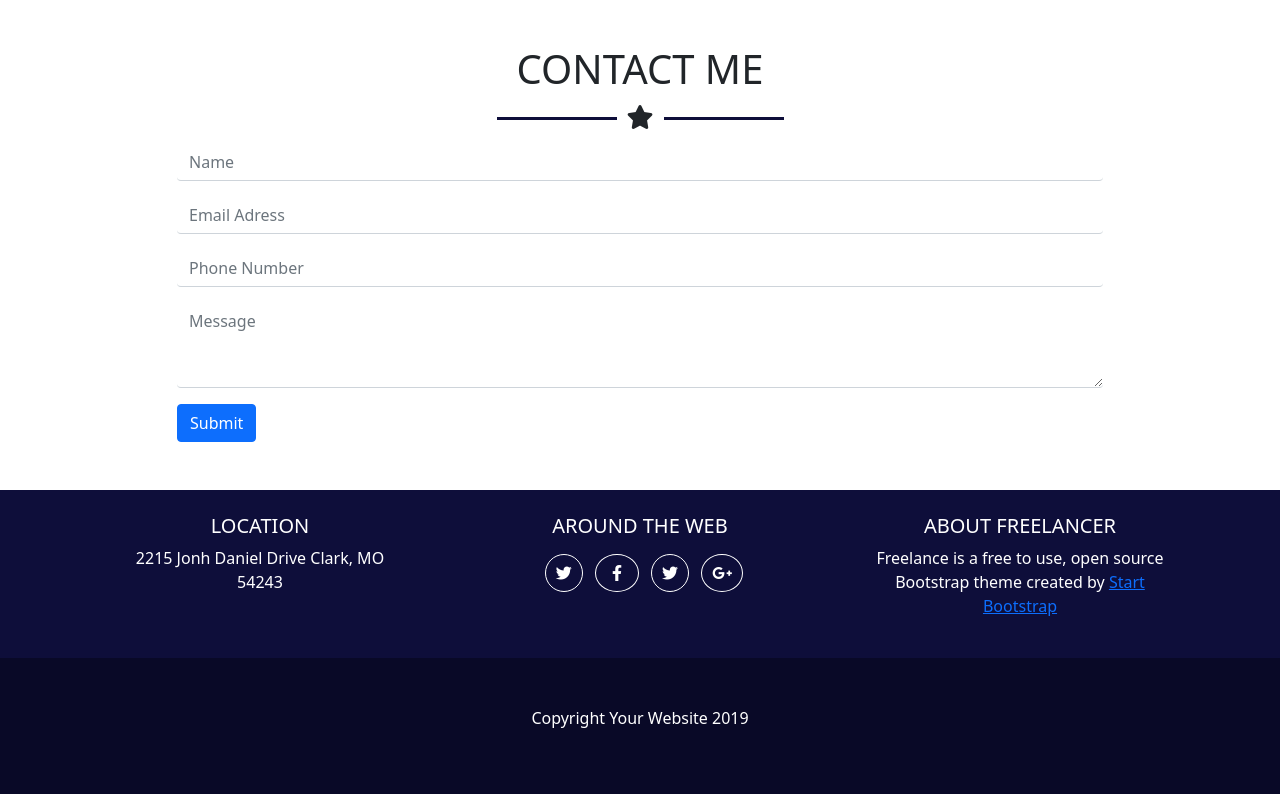
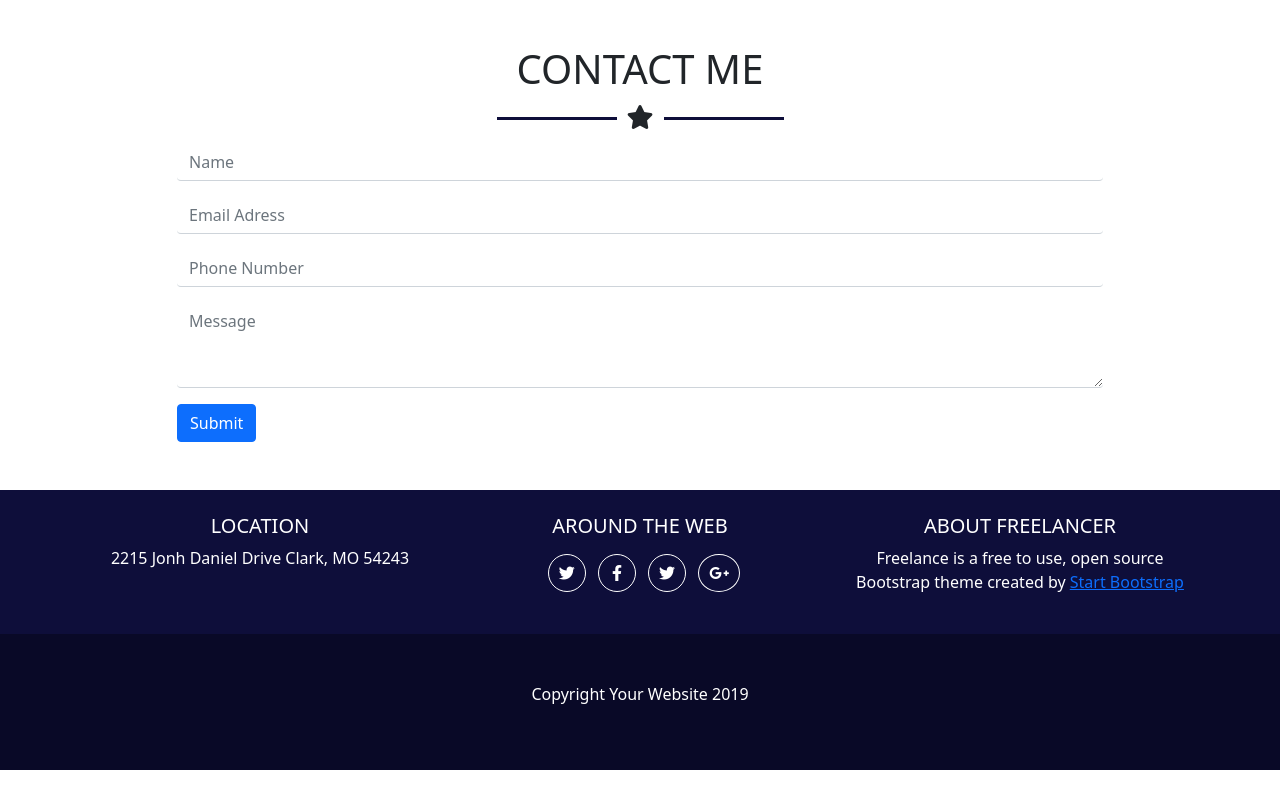
Before and after one commit to GianmauroCoviello/html-css-bootstrap-freelancer, a plain HTML site: page index.html in a window 1280 px wide. Shown: the part 1620-2414 px from the top of the page. After the commit the page ends 2390 px from the top, so only its background shows below. Drawn offline with nearby package versions, Linux system fonts and the light colour scheme.

Commit message:
[DOCS] Correzioni aggiuntive.

```diff
--- a/css/style.css
+++ b/css/style.css
@@ -119,3 +119,9 @@ header{
 
 
 }
+#style-icon{
+    border: 1px solid #fff;
+    padding: 10px 13px;
+    border-radius: 50%;
+
+}
--- a/index.html
+++ b/index.html
@@ -98,7 +98,6 @@
                             <div class="line blue"></div>
                             <i class="fa-solid fa-star fa-xl"></i>
                             <div class="line blue"></div>
-
                         </div>
                     </div>
                 </div>
@@ -208,7 +207,7 @@
                               <input type="email" placeholder="Email Adress" class="form-control border-form" id="exampleInputPassword1" required>
                             </div>
                             <div class="mb-3">
-                                <input type="number" placeholder="Phone Number" class="form-control border-form" id="exampleInputPassword2" required>
+                                <input type="tel" placeholder="Phone Number" class="form-control border-form" id="exampleInputPassword2" required>
                             </div>
                             <div class="mb-3">
                                 <textarea class="form-control border-form" placeholder="Message" id="exampleFormControlTextarea3" rows="3" required></textarea>
@@ -226,7 +225,7 @@
                 <div class="row">
                     <div class="col-12 col-md-4 py-4  text-center text-white">
                         <h5>LOCATION</h5>
-                        <p>2215 Jonh Daniel Drive Clark, MO <br> 54243</p>
+                        <p>2215 Jonh Daniel Drive Clark, MO 54243</p>
                     </div>
                     <div class="col-12 col-md-4 py-4 text-center text-white ">
                         <div class="content-list ">
@@ -235,7 +234,7 @@
                                 <i class="fa-brands fa-twitter style-icons"></i>
                             </span>
                             <span >
-                                <i class="fa-brands fa-facebook-f style-icons px-3"></i>
+                                <i id="style-icon" class="fa-brands fa-facebook-f"></i>
                             </span>
                             <span class="mx-2">
                                 <i class="fa-brands fa-twitter style-icons"></i>
@@ -247,7 +246,7 @@
                     </div>
                     <div class="col-12 col-md-4 py-4 text-center text-white">
                         <h5>ABOUT FREELANCER</h5>
-                        <p>Freelance is a free to use, open source <br> Bootstrap theme created by <a href="">Start <br> Bootstrap</a></p>
+                        <p>Freelance is a free to use, open source Bootstrap theme created by <a href="">Start Bootstrap</a></p>
                     </div>
                 </div>
             </div>
```
